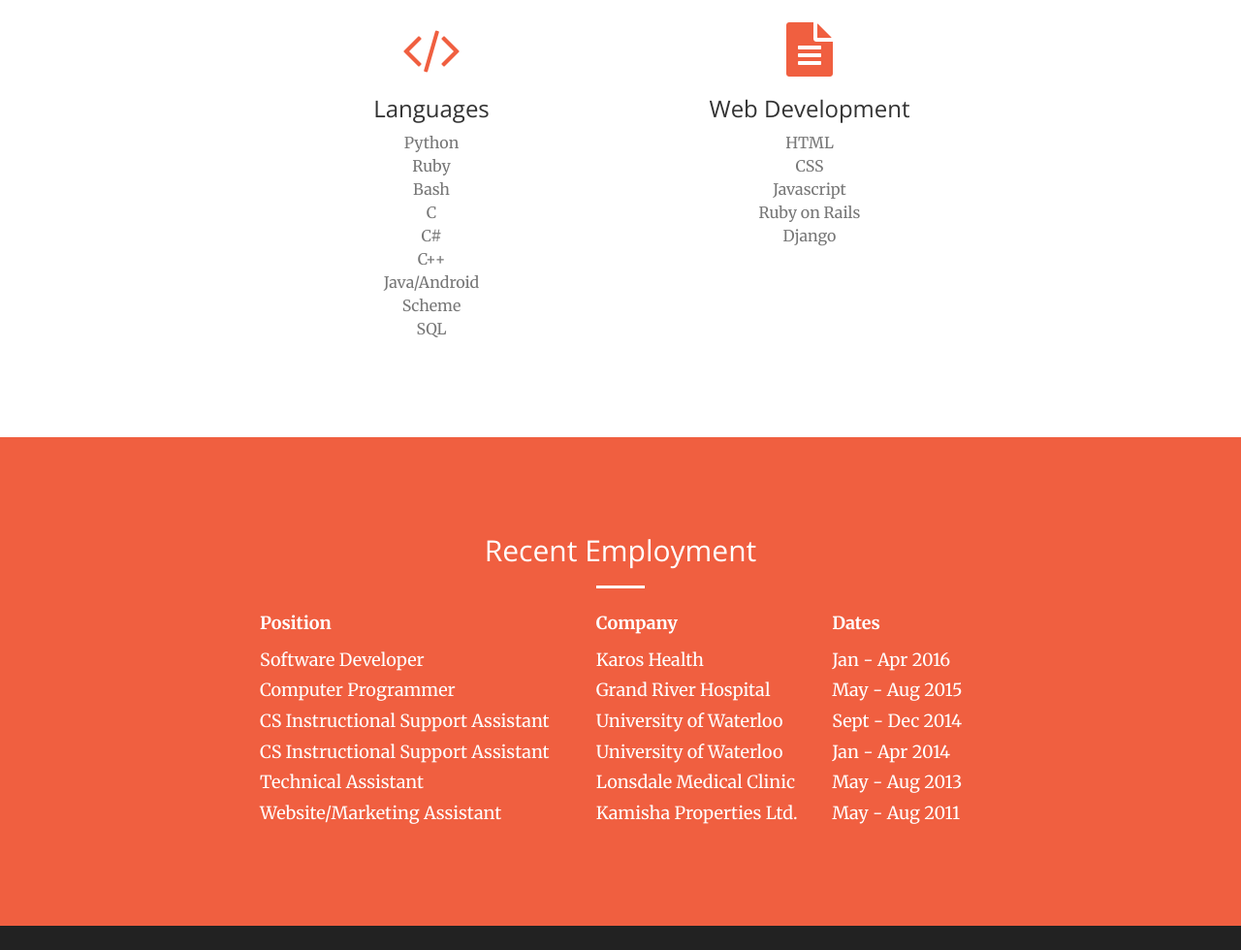
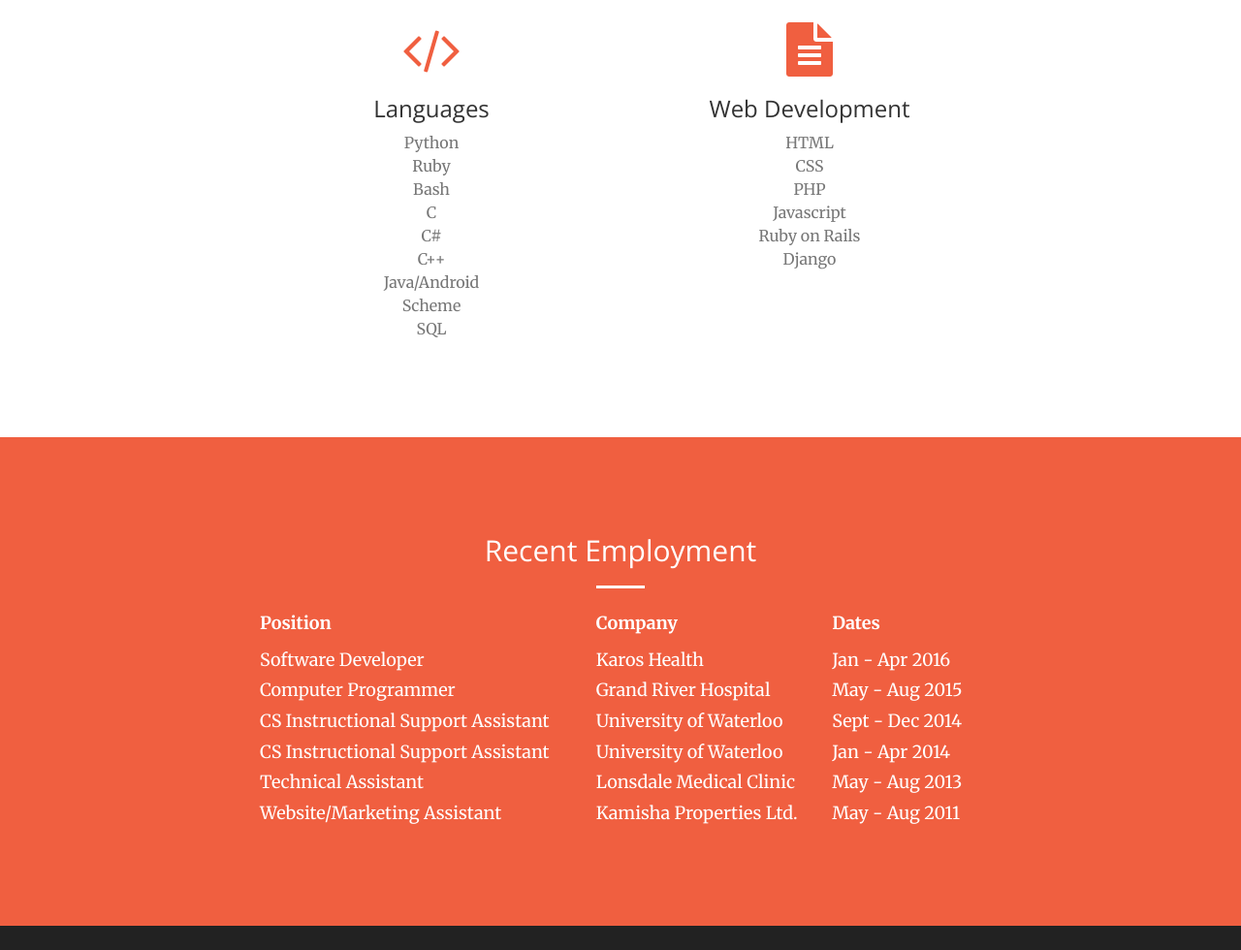
Before and after one commit to kamilladhani/kamilladhani.github.io, a website: page index.html in a window 1280 px wide. Shown: the part 1650-2630 px from the top of the page at 97% size. Drawn offline with nearby package versions, Linux system fonts and the light colour scheme.

Commit message:
edited skills

```diff
--- a/index.html
+++ b/index.html
@@ -139,6 +139,7 @@
                         <h3>Web Development</h3>
                         <p class="text-muted">HTML</p>
                         <p class="text-muted">CSS</p>
+                        <p class="text-muted">PHP</p>
                         <p class="text-muted">Javascript</p>
                         <p class="text-muted">Ruby on Rails</p>
                         <p class="text-muted">Django</p>
```
